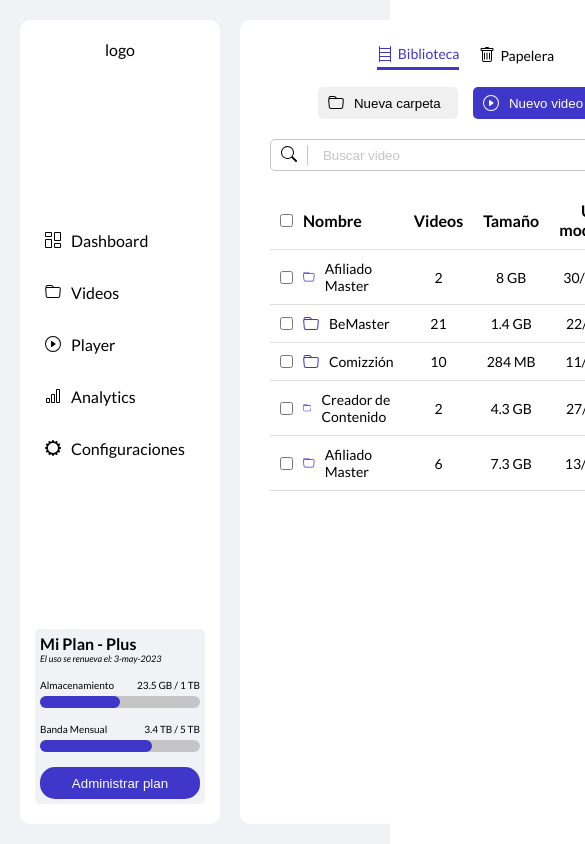
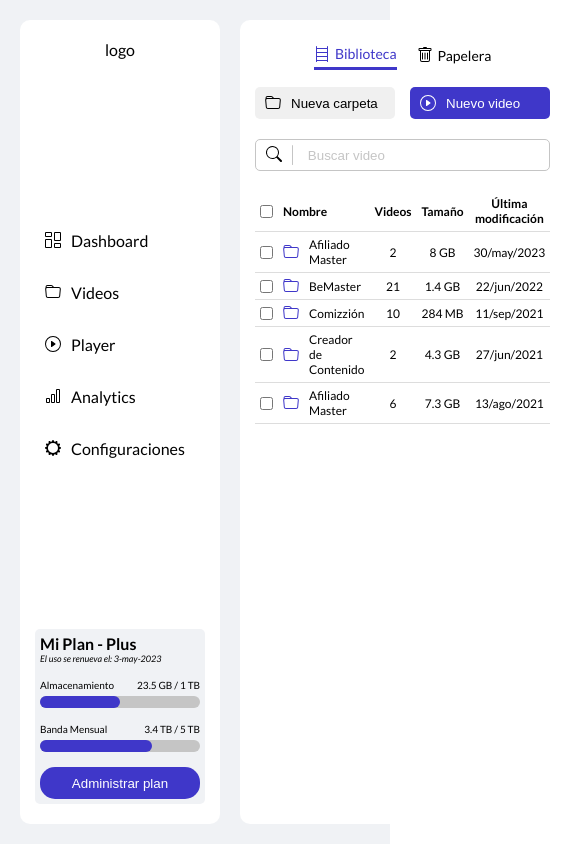
Before and after one commit to jesusalberto11/VideoTool, a React (Vite) app: page / in a window 390 px wide. Shown: the top 844 px of the page, 585 px wide, since content can reach past the window. Built offline with nearby package versions, Linux system fonts and the light colour scheme.

Commit message:
Update: Update responsive styles

```diff
--- a/src/pages/DashboardPage.tsx
+++ b/src/pages/DashboardPage.tsx
@@ -18,7 +18,7 @@ const DashboardPage = () => {
   return (
     <div className="page-container">
       <DashboardHeader />
-      <table id="customers">
+      <table id="videos-table">
         <tbody>
           <tr>
             <th style={{ width: "60%" }}>
--- a/src/pages/VideosPage.tsx
+++ b/src/pages/VideosPage.tsx
@@ -53,7 +53,7 @@ const VideosPage = () => {
           Home / <strong>{video?.name}</strong>
         </p>
       </div>
-      <table id="customers">
+      <table id="video-table">
         <tbody>
           <tr>
             <th style={{ width: "60%" }}>
@@ -62,9 +62,9 @@ const VideosPage = () => {
                 Nombre
               </div>
             </th>
-            <th className="centered">Tamaño</th>
+            <th className="hidde-responsive centered">Tamaño</th>
             <th className="centered">Duración</th>
-            <th className="centered">Última modificación</th>
+            <th className="hidde-responsive centered">Última modificación</th>
           </tr>
           {video?.videos.map((video, index) => (
             <tr key={index}>
@@ -82,9 +82,11 @@ const VideosPage = () => {
                   <p className="video-name">{video?.title}</p>
                 </div>
               </td>
-              <td className="centered">{video?.size}</td>
+              <td className="hidde-responsive centered">{video?.size}</td>
               <td className="centered">{video?.duration}</td>
-              <td className="centered">{video?.last_modified}</td>
+              <td className="hidde-responsive centered">
+                {video?.last_modified}
+              </td>
             </tr>
           ))}
         </tbody>
--- a/src/styles/pages/DashboardPage.css
+++ b/src/styles/pages/DashboardPage.css
@@ -9,26 +9,28 @@
   gap: 20px;
 }
 
-#customers {
+#videos-table {
   border-collapse: collapse;
   width: 100%;
+
+  overflow-x: auto;
 }
 
-#customers td,
-#customers th {
+#videos-table td,
+#videos-table th {
   border-bottom: 1px solid #ddd;
   padding: 10px;
 }
 
-#customers tr:hover {
+#videos-table tr:hover {
   background-color: #f2f2f2;
 }
 
-#customers td {
+#videos-table td {
   font-size: 14px;
 }
 
-#customers th {
+#videos-table th {
   font-size: 16px;
   font-weight: bold;
   text-align: center;
@@ -43,6 +45,10 @@
   gap: 10px;
 }
 
+.first-column svg {
+  min-width: 16px;
+}
+
 .video-name {
   cursor: pointer;
 
@@ -54,3 +60,20 @@
 .video-name:hover {
   text-decoration: underline;
 }
+
+@media screen and (max-width: 768px) {
+  .page-container {
+    padding: 20px 15px;
+  }
+
+  #videos-table td,
+  #videos-table th {
+    padding: 5px 5px;
+
+    font-size: 12px;
+  }
+
+  #videos-table th {
+    padding: 5px;
+  }
+}
--- a/src/styles/pages/VideosPage.css
+++ b/src/styles/pages/VideosPage.css
@@ -35,29 +35,35 @@
   background-color: #3f37c9;
 }
 
-#customers {
+#video-table {
   border-collapse: collapse;
   width: 100%;
 }
 
-#customers td,
-#customers th {
+#video-table td,
+#video-table th {
   border-bottom: 1px solid #ddd;
   padding: 10px;
 }
 
-#customers tr:hover {
+#video-table tr:hover {
   background-color: #f2f2f2;
 }
 
-#customers td {
+#video-table td {
   font-size: 14px;
 }
 
-#customers th {
+#video-table th {
   font-size: 16px;
   font-weight: bold;
   text-align: center;
 
   padding: 10px;
 }
+
+@media screen and (max-width: 768px) {
+  .hidde-responsive {
+    display: none;
+  }
+}
```
